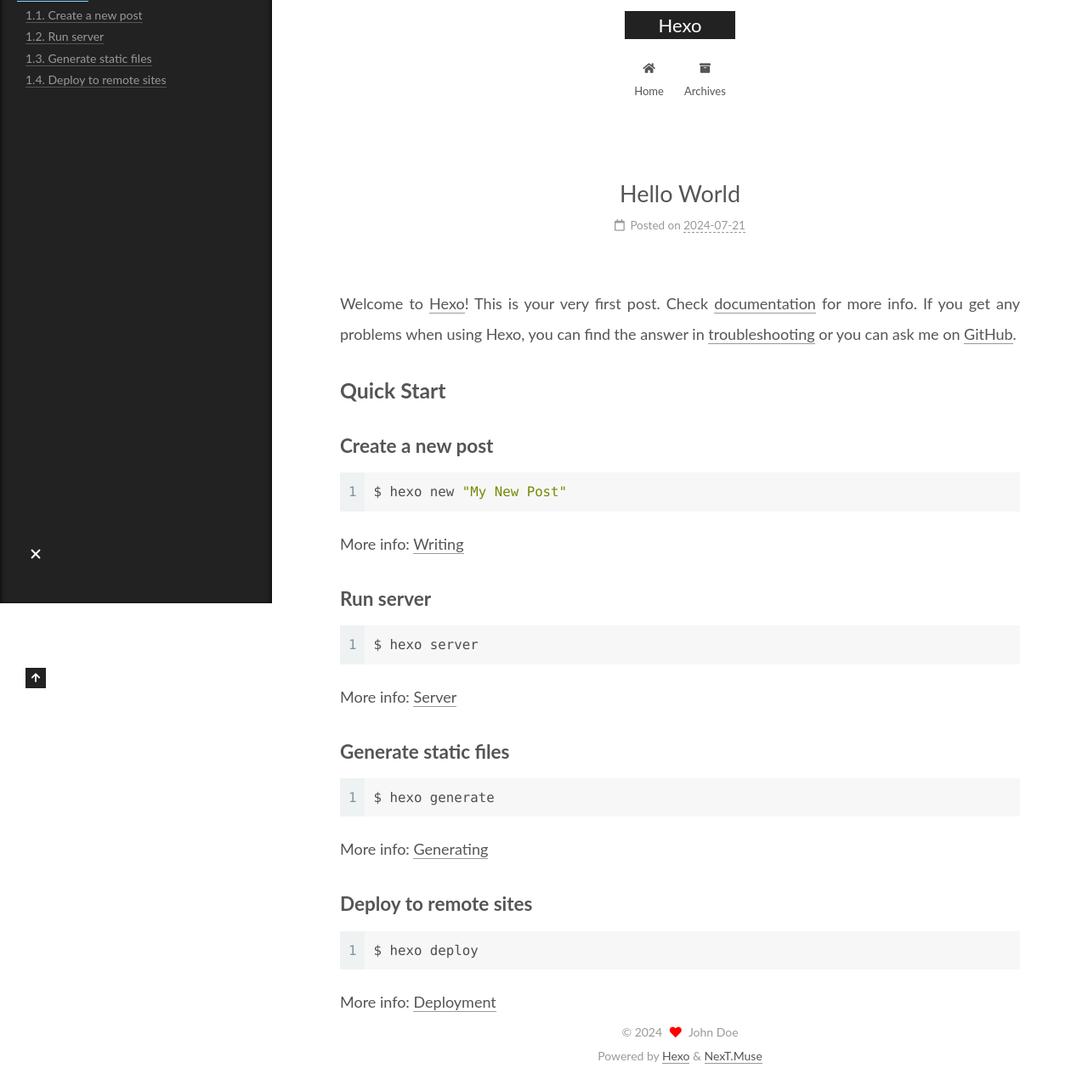
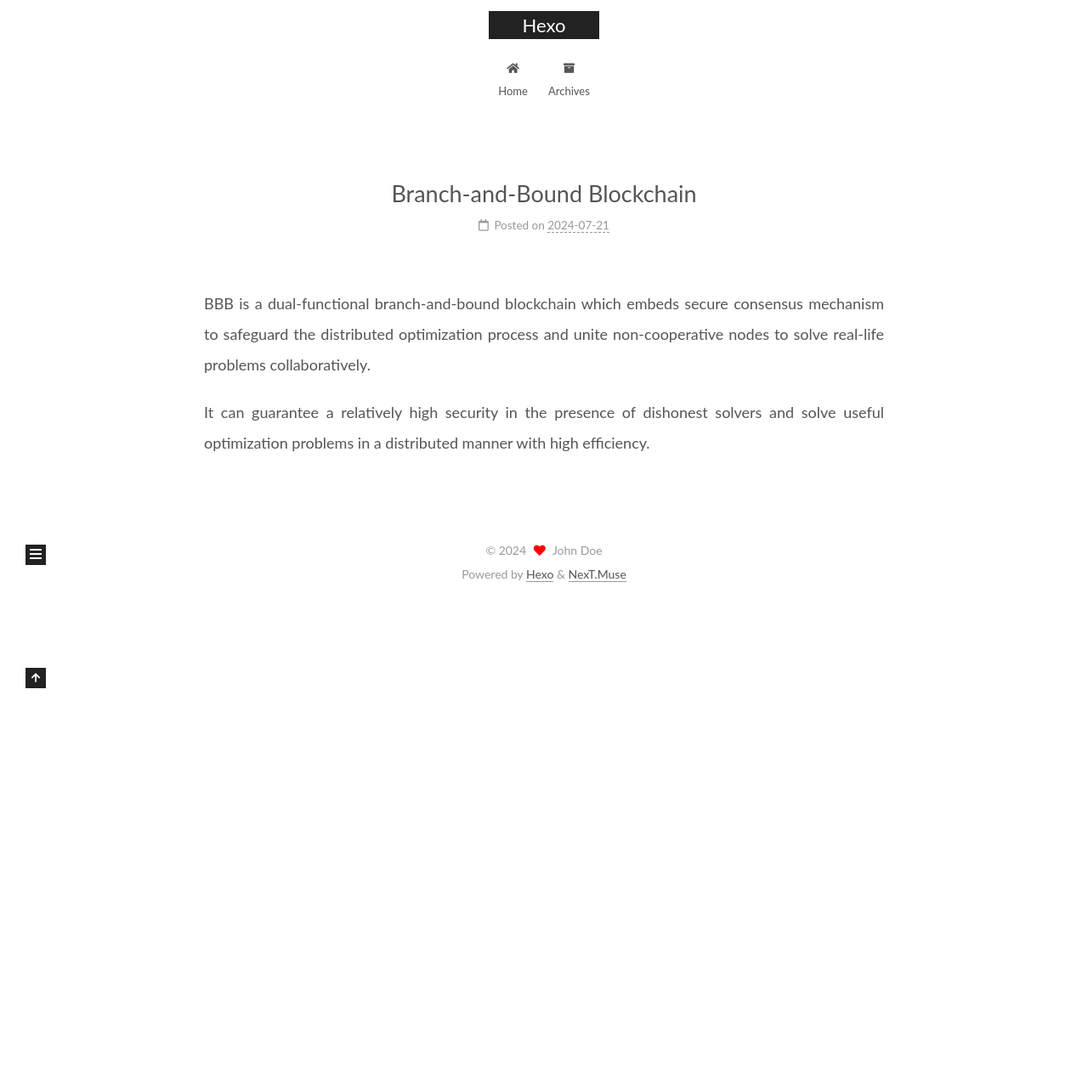
Before and after one commit to propanee/bbbweb, a plain HTML site: page 2024/07/21/hello-world/index.html in a window 1280 px wide. Shown: the part 90-1367 px from the top of the page at 85% size. After the commit the page ends 800 px from the top, so only its background shows below. Drawn offline with Linux system fonts and the light colour scheme.

Commit message:
Site updated: 2024-07-21 21:20:43

```diff
--- a/2024/07/21/hello-world/index.html
+++ b/2024/07/21/hello-world/index.html
@@ -20,15 +20,15 @@
     var CONFIG = {"hostname":"example.com","root":"/","scheme":"Muse","version":"7.8.0","exturl":false,"sidebar":{"position":"left","display":"post","padding":18,"offset":12,"onmobile":false},"copycode":{"enable":false,"show_result":false,"style":null},"back2top":{"enable":true,"sidebar":false,"scrollpercent":false},"bookmark":{"enable":false,"color":"#222","save":"auto"},"fancybox":false,"mediumzoom":false,"lazyload":false,"pangu":false,"comments":{"style":"tabs","active":null,"storage":true,"lazyload":false,"nav":null},"algolia":{"hits":{"per_page":10},"labels":{"input_placeholder":"Search for Posts","hits_empty":"We didn't find any results for the search: ${query}","hits_stats":"${hits} results found in ${time} ms"}},"localsearch":{"enable":false,"trigger":"auto","top_n_per_article":1,"unescape":false,"preload":false},"motion":{"enable":true,"async":false,"transition":{"post_block":"fadeIn","post_header":"slideDownIn","post_body":"slideDownIn","coll_header":"slideLeftIn","sidebar":"slideUpIn"}}};
   </script>
 
-  <meta name="description" content="Welcome to Hexo! This is your very first post. Check documentation for more info. If you get any problems when using Hexo, you can find the answer in troubleshooting or you can ask me on GitHub. Quick">
+  <meta name="description" content="BBB is a dual-functional branch-and-bound blockchain which embeds secure consensus mechanism to safeguard the distributed optimization process and unite non-cooperative nodes to solve real-life proble">
 <meta property="og:type" content="article">
-<meta property="og:title" content="Hello World">
+<meta property="og:title" content="Branch-and-Bound  Blockchain">
 <meta property="og:url" content="http://example.com/2024/07/21/hello-world/index.html">
 <meta property="og:site_name" content="Hexo">
-<meta property="og:description" content="Welcome to Hexo! This is your very first post. Check documentation for more info. If you get any problems when using Hexo, you can find the answer in troubleshooting or you can ask me on GitHub. Quick">
+<meta property="og:description" content="BBB is a dual-functional branch-and-bound blockchain which embeds secure consensus mechanism to safeguard the distributed optimization process and unite non-cooperative nodes to solve real-life proble">
 <meta property="og:locale" content="en_US">
 <meta property="article:published_time" content="2024-07-21T12:21:36.253Z">
-<meta property="article:modified_time" content="2024-07-21T12:21:36.253Z">
+<meta property="article:modified_time" content="2024-07-21T13:20:22.838Z">
 <meta property="article:author" content="John Doe">
 <meta name="twitter:card" content="summary">
 
@@ -45,7 +45,7 @@
   };
 </script>
 
-  <title>Hello World | Hexo</title>
+  <title>Branch-and-Bound  Blockchain | Hexo</title>
 
 
 
@@ -163,7 +163,7 @@
     </span>
       <header class="post-header">
         <h1 class="post-title" itemprop="name headline">
-          Hello World
+          Branch-and-Bound  Blockchain
         </h1>
 
         <div class="post-meta">
@@ -173,7 +173,8 @@
               </span>
               <span class="post-meta-item-text">Posted on</span>
 
-              <time title="Created: 2024-07-21 20:21:36" itemprop="dateCreated datePublished" datetime="2024-07-21T20:21:36+08:00">2024-07-21</time>
+
+              <time title="Created: 2024-07-21 20:21:36 / Modified: 21:20:22" itemprop="dateCreated datePublished" datetime="2024-07-21T20:21:36+08:00">2024-07-21</time>
             </span>
 
 
@@ -187,19 +188,8 @@
     <div class="post-body" itemprop="articleBody">
 
 
-        <p>Welcome to <a target="_blank" rel="noopener" href="https://hexo.io/">Hexo</a>! This is your very first post. Check <a target="_blank" rel="noopener" href="https://hexo.io/docs/">documentation</a> for more info. If you get any problems when using Hexo, you can find the answer in <a target="_blank" rel="noopener" href="https://hexo.io/docs/troubleshooting.html">troubleshooting</a> or you can ask me on <a target="_blank" rel="noopener" href="https://github.com/hexojs/hexo/issues">GitHub</a>.</p>
-<h2 id="Quick-Start"><a href="#Quick-Start" class="headerlink" title="Quick Start"></a>Quick Start</h2><h3 id="Create-a-new-post"><a href="#Create-a-new-post" class="headerlink" title="Create a new post"></a>Create a new post</h3><figure class="highlight bash"><table><tr><td class="gutter"><pre><span class="line">1</span><br></pre></td><td class="code"><pre><span class="line">$ hexo new <span class="string">&quot;My New Post&quot;</span></span><br></pre></td></tr></table></figure>
-
-<p>More info: <a target="_blank" rel="noopener" href="https://hexo.io/docs/writing.html">Writing</a></p>
-<h3 id="Run-server"><a href="#Run-server" class="headerlink" title="Run server"></a>Run server</h3><figure class="highlight bash"><table><tr><td class="gutter"><pre><span class="line">1</span><br></pre></td><td class="code"><pre><span class="line">$ hexo server</span><br></pre></td></tr></table></figure>
-
-<p>More info: <a target="_blank" rel="noopener" href="https://hexo.io/docs/server.html">Server</a></p>
-<h3 id="Generate-static-files"><a href="#Generate-static-files" class="headerlink" title="Generate static files"></a>Generate static files</h3><figure class="highlight bash"><table><tr><td class="gutter"><pre><span class="line">1</span><br></pre></td><td class="code"><pre><span class="line">$ hexo generate</span><br></pre></td></tr></table></figure>
-
-<p>More info: <a target="_blank" rel="noopener" href="https://hexo.io/docs/generating.html">Generating</a></p>
-<h3 id="Deploy-to-remote-sites"><a href="#Deploy-to-remote-sites" class="headerlink" title="Deploy to remote sites"></a>Deploy to remote sites</h3><figure class="highlight bash"><table><tr><td class="gutter"><pre><span class="line">1</span><br></pre></td><td class="code"><pre><span class="line">$ hexo deploy</span><br></pre></td></tr></table></figure>
-
-<p>More info: <a target="_blank" rel="noopener" href="https://hexo.io/docs/one-command-deployment.html">Deployment</a></p>
+        <p>BBB is a dual-functional branch-and-bound blockchain which embeds secure consensus mechanism to safeguard the distributed optimization process and unite non-cooperative nodes to solve real-life problems collaboratively. </p>
+<p>It can guarantee a relatively high security in the presence of dishonest solvers and solve useful optimization problems in a distributed manner with high efficiency.</p>
 
     </div>
 
@@ -270,7 +260,6 @@
 
       <!--noindex-->
       <div class="post-toc-wrap sidebar-panel">
-          <div class="post-toc motion-element"><ol class="nav"><li class="nav-item nav-level-2"><a class="nav-link" href="#Quick-Start"><span class="nav-number">1.</span> <span class="nav-text">Quick Start</span></a><ol class="nav-child"><li class="nav-item nav-level-3"><a class="nav-link" href="#Create-a-new-post"><span class="nav-number">1.1.</span> <span class="nav-text">Create a new post</span></a></li><li class="nav-item nav-level-3"><a class="nav-link" href="#Run-server"><span class="nav-number">1.2.</span> <span class="nav-text">Run server</span></a></li><li class="nav-item nav-level-3"><a class="nav-link" href="#Generate-static-files"><span class="nav-number">1.3.</span> <span class="nav-text">Generate static files</span></a></li><li class="nav-item nav-level-3"><a class="nav-link" href="#Deploy-to-remote-sites"><span class="nav-number">1.4.</span> <span class="nav-text">Deploy to remote sites</span></a></li></ol></li></ol></div>
       </div>
       <!--/noindex-->
 
--- a/css/main.css
+++ b/css/main.css
@@ -1168,7 +1168,7 @@
 }
 .links-of-author a::before,
 .links-of-author span.exturl::before {
-  background: #3effff;
+  background: #a863ff;
   border-radius: 50%;
   content: ' ';
   display: inline-block;
```
Also changed, not shown: archives/2024/07/index.html (+1 -1 lines), archives/2024/index.html (+1 -1 lines), archives/index.html (+1 -1 lines), index.html (+5 -15 lines).
